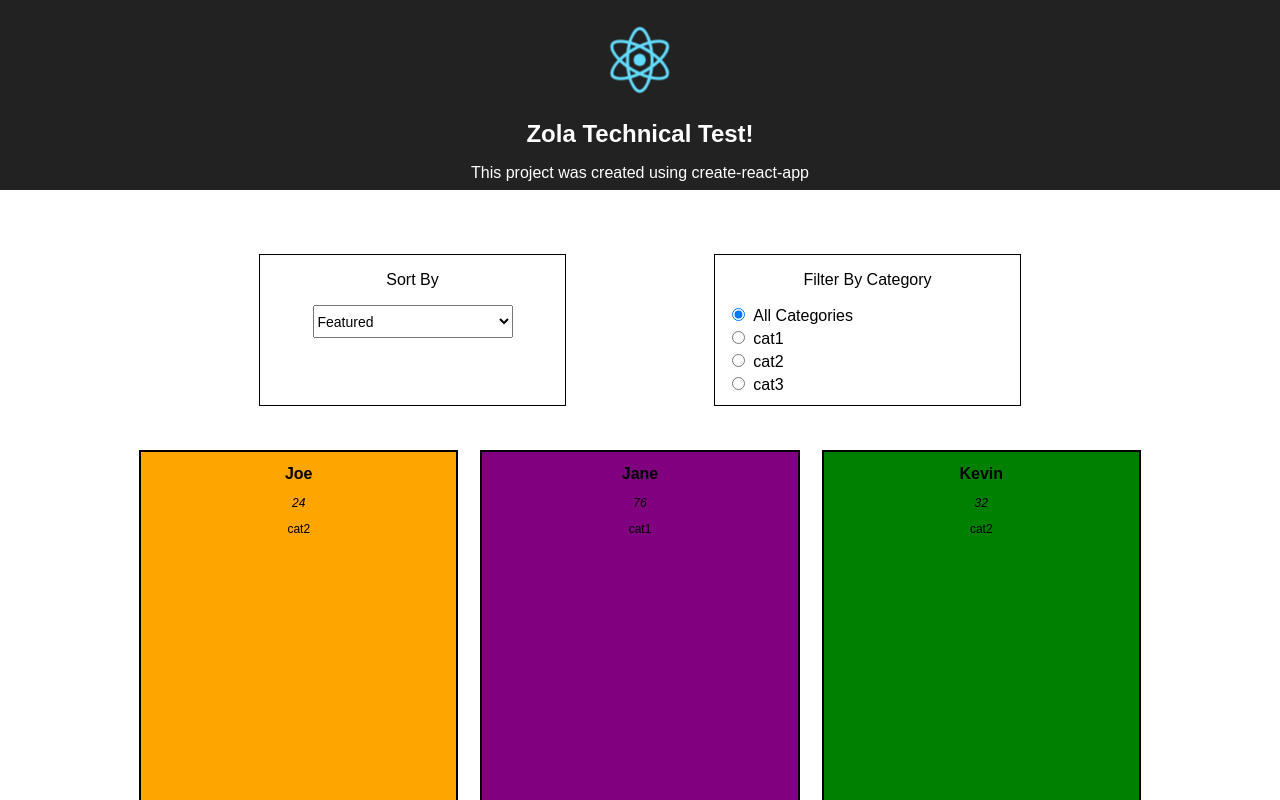
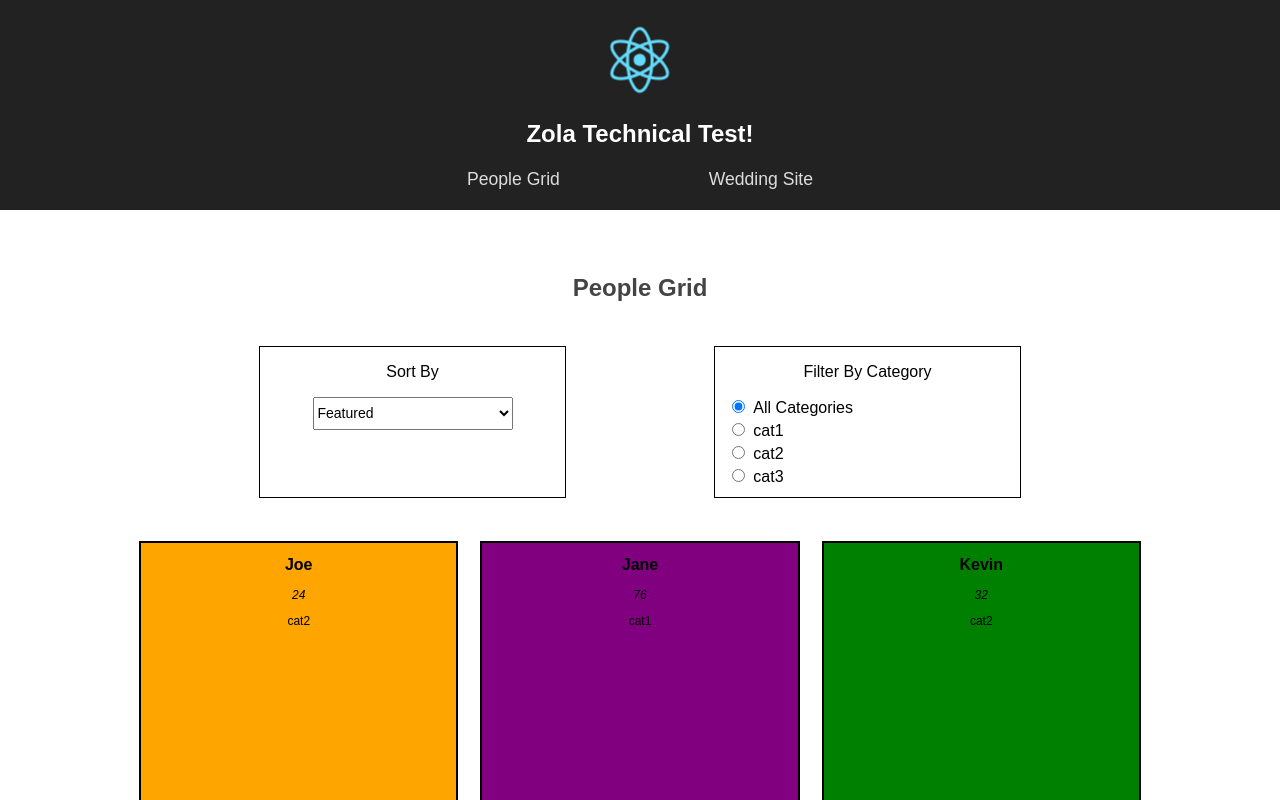
Before and after one commit to eozelius/zola, a React (Create React App) app: page / in a window 1280 px wide. Shown: the top 800 px of the page. Built offline with nearby package versions, Linux system fonts and the light colour scheme.

Commit message:
add routing for '/' => person grid; '/wedding' => weddind design page

```diff
--- a/package.json
+++ b/package.json
@@ -5,6 +5,7 @@
   "dependencies": {
     "react": "^16.4.1",
     "react-dom": "^16.4.1",
+    "react-router-dom": "^4.3.1",
     "react-scripts": "1.1.4"
   },
   "scripts": {
--- a/src/App.css
+++ b/src/App.css
@@ -15,7 +15,7 @@ body {
 
 .App-header {
   background-color: #222;
-  height: 150px;
+  height: 170px;
   padding: 20px;
   color: white;
 }
@@ -39,6 +39,23 @@ body {
 }
 
 /* Zola */
+
+/* <App /> */
+a.link {
+  width: auto;
+  display: inline-block;
+  margin: -1% 6%;
+  color: #DDD;
+  text-decoration: none;
+  font-size: 1.1em;
+}
+
+.title {
+  color: #444;
+  margin:0 0 4%;
+}
+
+
 /* <People /> */
 #people-container {
   width: 85%;
--- a/src/App.js
+++ b/src/App.js
@@ -2,19 +2,33 @@ import React, { Component } from 'react'
 import logo from './logo.svg'
 import './App.css'
 import PeopleList from './components/PeopleList'
-
+import { BrowserRouter, Route, Link, Switch } from 'react-router-dom'
 
 class App extends Component {
   render() {
     return (
+      <BrowserRouter>
         <div className="App">
           <header className="App-header">
             <img src={logo} className="App-logo" alt="logo" />
             <h1 className="App-title">Zola Technical Test!</h1>
-          <p>This project was created using create-react-app</p>
+
+            <Link to='/' className='link'>
+              <p>People Grid</p>
+            </Link>
+
+            <Link to='/wedding' className='link'>
+              <p>Wedding Site</p>
+            </Link>
+
           </header>
-        <PeopleList />
+
+          <Switch>
+            <Route exact path='/' component={PeopleList} />
+            <Route path='/wedding' component={PeopleList} />
+          </Switch>
         </div>
+      </BrowserRouter>
     );
   }
 }
--- a/src/components/PeopleList.js
+++ b/src/components/PeopleList.js
@@ -113,6 +113,8 @@ class PeopleList extends Component {
 
     return (
       <div id='people-container'>
+        <h2 className='title'>People Grid</h2>
+
         <SortPeople handleSort={this.updateSort} />
         <FilterCategory categories={this.categories} handleFilter={this.updateCategory} selectedCategory={this.state.selectedCategory} />
 
```
Also changed, not shown: 1 other file (tests, documents, lock files or other folders). Lines whose indentation alone changed are shown as unchanged.
